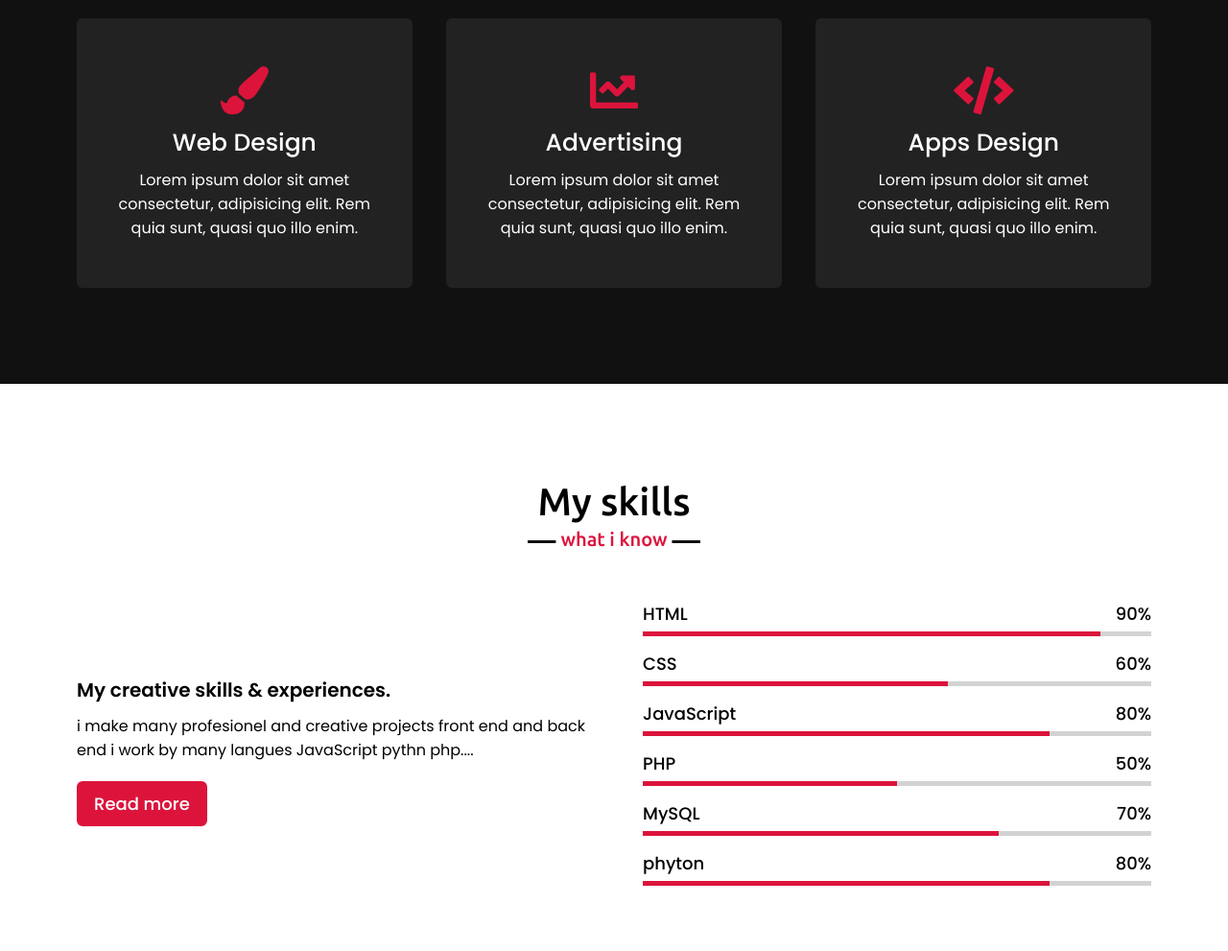
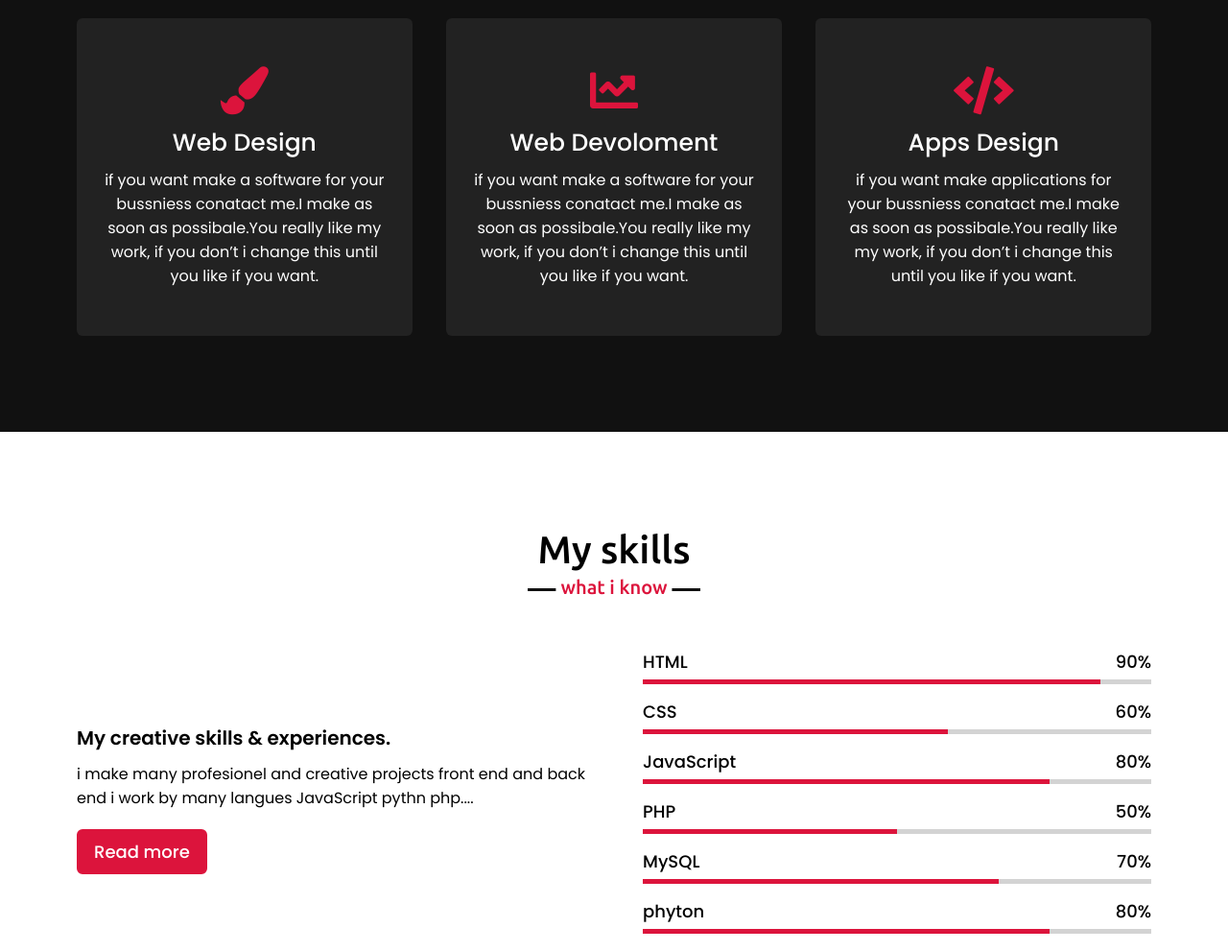
Before and after one commit to coderayoub/store, a plain HTML site: page index.html in a window 1280 px wide. Shown: the part 1740-2731 px from the top of the page at 96% size. Drawn offline with nearby package versions, Linux system fonts and the light colour scheme; files whose address does not match are found by name.

Commit message:
Update index.html

```diff
--- a/index.html
+++ b/index.html
@@ -74,21 +74,21 @@
                     <div class="box">
                         <i class="fas fa-paint-brush"></i>
                         <div class="text">Web Design</div>
-                        <p>Lorem ipsum dolor sit amet consectetur, adipisicing elit. Rem quia sunt, quasi quo illo enim.</p>
+                        <p>if you want make a software for your bussniess conatact me.I make as soon as possibale.You really like my work, if you don’t i change this until you like if you want.</p>
                     </div>
                 </div>
                 <div class="card">
                     <div class="box">
                         <i class="fas fa-chart-line"></i>
-                        <div class="text">Advertising</div>
-                        <p>Lorem ipsum dolor sit amet consectetur, adipisicing elit. Rem quia sunt, quasi quo illo enim.</p>
+                        <div class="text">Web Devoloment</div>
+                        <p>if you want make a software for your bussniess conatact me.I make as soon as possibale.You really like my work, if you don’t i change this until you like if you want.</p>
                     </div>
                 </div>
                 <div class="card">
                     <div class="box">
                         <i class="fas fa-code"></i>
                         <div class="text">Apps Design</div>
-                        <p>Lorem ipsum dolor sit amet consectetur, adipisicing elit. Rem quia sunt, quasi quo illo enim.</p>
+                        <p>if you want make applications for your bussniess conatact me.I make as soon as possibale.You really like my work, if you don’t i change this until you like if you want.</p>
                     </div>
                 </div>
                </div>
@@ -164,7 +164,7 @@
             <div class="contact-content">
                 <div class="column left">
                     <div class="text">Get in Touch</div>
-                    <p>Lorem, ipsum dolor sit amet consectetur adipisicing elit. Dignissimos harum corporis fuga corrupti. Doloribus quis soluta nesciunt veritatis vitae nobis?</p>
+                    <p>this is my informations to conect me</p>
                     <div class="icons">
                         <div class="row">
                             <i class="fas fa-user"></i>
@@ -217,7 +217,7 @@
 
     <!-- footer section start -->
     <footer>
-        <span>Created By <a href="https://www.codingnepalweb.com">Ayoub Rehail</a> | <span class="far fa-copyright"></span> 2021 All rights reserved.</span>
+        <span>Created By <a href="">Ayoub Rehail</a> | <span class="far fa-copyright"></span> 2021 All rights reserved.</span>
     </footer>
 
     <script src="script.js"></script>
```
